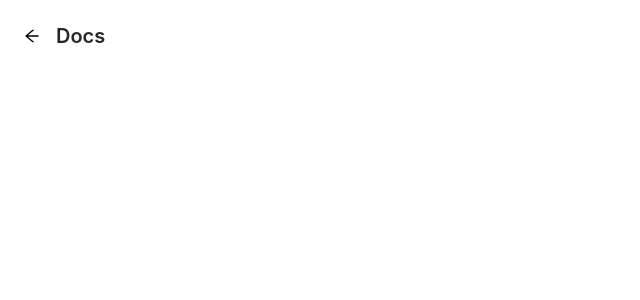
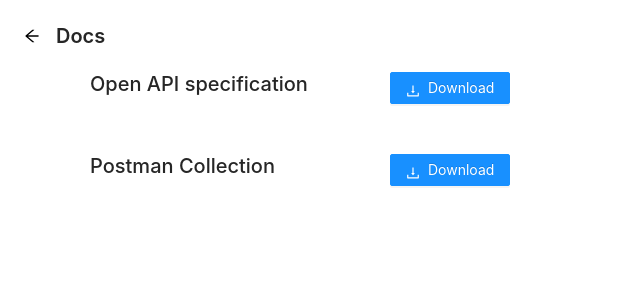
Before and after one commit to Dinesh-3/apimart_frontend, a React (Create React App) app: page /docs in a window 1280 px wide. Shown: the top 300 px of the page, without its empty margins (0-640 px from the left). Built offline with nearby package versions, Linux system fonts and the light colour scheme; no server answers.

Commit message:
added docs download

```diff
--- a/src/components/Document/Document.css
+++ b/src/components/Document/Document.css
@@ -1,4 +1,7 @@
-.home-container {
+.docs-container {
   max-width: 1200px;
   margin: 0 auto;
+  display: flex;
+  flex-direction: column;
+  gap: 3rem;
 }
--- a/src/components/Document/Document.jsx
+++ b/src/components/Document/Document.jsx
@@ -1,19 +1,74 @@
 import React from 'react';
-import { PageHeader } from 'antd';
+import { Button, Col, PageHeader, Row } from 'antd';
 import history from '../../services/history';
+import axios from '../../services/AxiosConfig';
+
+import "./Document.css";
+import fileDownload from '../../services/fileDownload';
+import { useState } from 'react';
+import { DownloadOutlined } from '@ant-design/icons';
 
 import "./Document.css";
 
 const Document = () => {
+
+  const [isLoading, setIsLoading] = useState({openApi: false, postman: false});
+
+  const handleFileDownload = async (key, filePath, fileName) => {
+    setIsLoading(prev => ({...prev, [key]: true }));
+    const response = await axios.get(`/docs/${filePath}`, { responseType: "blob" });
+    fileDownload(response.data, fileName);
+    setIsLoading((prev) => ({ ...prev, [key]: false }));
+
+  }
+
+
 	return (
-		<div className="doc-container">
+		<div>
 			<PageHeader
-				className='site-page-header'
+				className="site-page-header"
 				onBack={() => history.push("/")}
-				title='Docs'
-				subTitle=''
+				title="Docs"
+				subTitle=""
 			></PageHeader>
-
+			<div className="docs-container">
+				<Row>
+					<Col xs={{ span: 5, offset: 1 }}>
+						<h5>Open API specification</h5>
+					</Col>
+					<Col xs={{ span: 5, offset: 1 }}>
+						<Button
+							name="openApi"
+							type="primary"
+							icon={<DownloadOutlined />}
+							onClick={(e) => handleFileDownload(e.target.name, "open-api", "openApi.yml")}
+							// size={"large"}
+							loading={isLoading.openApi}
+						>
+							Download
+						</Button>
+					</Col>
+				</Row>
+				<Row>
+					<Col xs={{ span: 5, offset: 1 }}>
+						<h5>Postman Collection</h5>
+					</Col>
+					<Col xs={{ span: 5, offset: 1 }}>
+						<Button
+							name="postman"
+							type="primary"
+							icon={<DownloadOutlined />}
+							onClick={(e) =>
+								handleFileDownload(e.target.name, "postman-collection", "postmanCollection.json")
+							}
+							// size={"large"}
+							loading={isLoading.postman}
+						>
+							Download
+						</Button>
+					</Col>
+				</Row>
+			</div>
 		</div>
 	);
 };
--- /dev/null
+++ b/src/services/fileDownload.js
@@ -0,0 +1,37 @@
+module.exports = function (data, filename, mime, bom) {
+	var blobData = typeof bom !== "undefined" ? [bom, data] : [data];
+	var blob = new Blob(blobData, { type: mime || "application/octet-stream" });
+	if (typeof window.navigator.msSaveBlob !== "undefined") {
+		// IE workaround for "HTML7007: One or more blob URLs were
+		// revoked by closing the blob for which they were created.
+		// These URLs will no longer resolve as the data backing
+		// the URL has been freed."
+		window.navigator.msSaveBlob(blob, filename);
+	} else {
+		var blobURL =
+			window.URL && window.URL.createObjectURL
+				? window.URL.createObjectURL(blob)
+				: window.webkitURL.createObjectURL(blob);
+		var tempLink = document.createElement("a");
+		tempLink.style.display = "none";
+		tempLink.href = blobURL;
+		tempLink.setAttribute("download", filename);
+
+		// Safari thinks _blank anchor are pop ups. We only want to set _blank
+		// target if the browser does not support the HTML5 download attribute.
+		// This allows you to download files in desktop safari if pop up blocking
+		// is enabled.
+		if (typeof tempLink.download === "undefined") {
+			tempLink.setAttribute("target", "_blank");
+		}
+
+		document.body.appendChild(tempLink);
+		tempLink.click();
+
+		// Fixes "webkit blob resource error 1"
+		setTimeout(function () {
+			document.body.removeChild(tempLink);
+			window.URL.revokeObjectURL(blobURL);
+		}, 200);
+	}
+};
```
